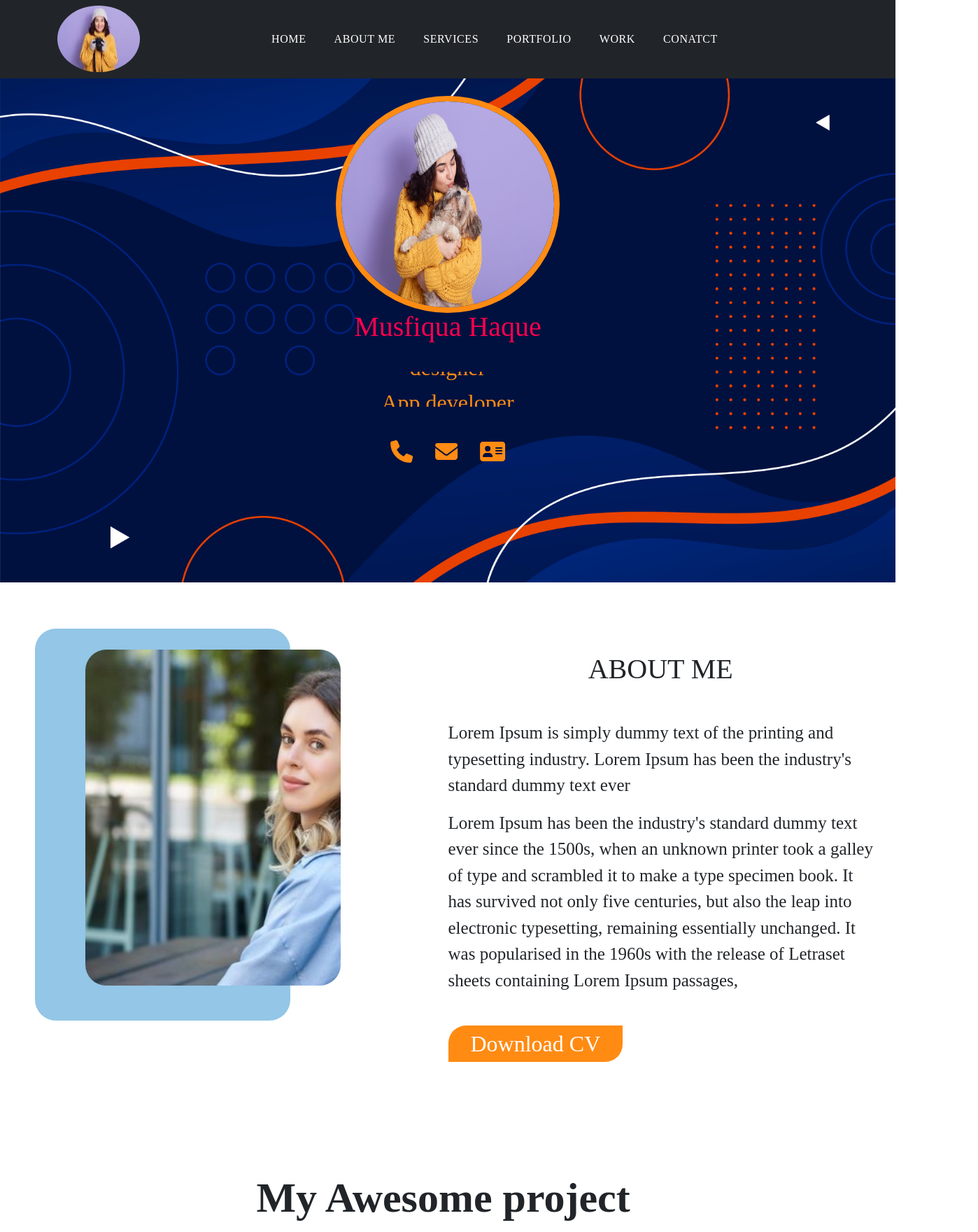
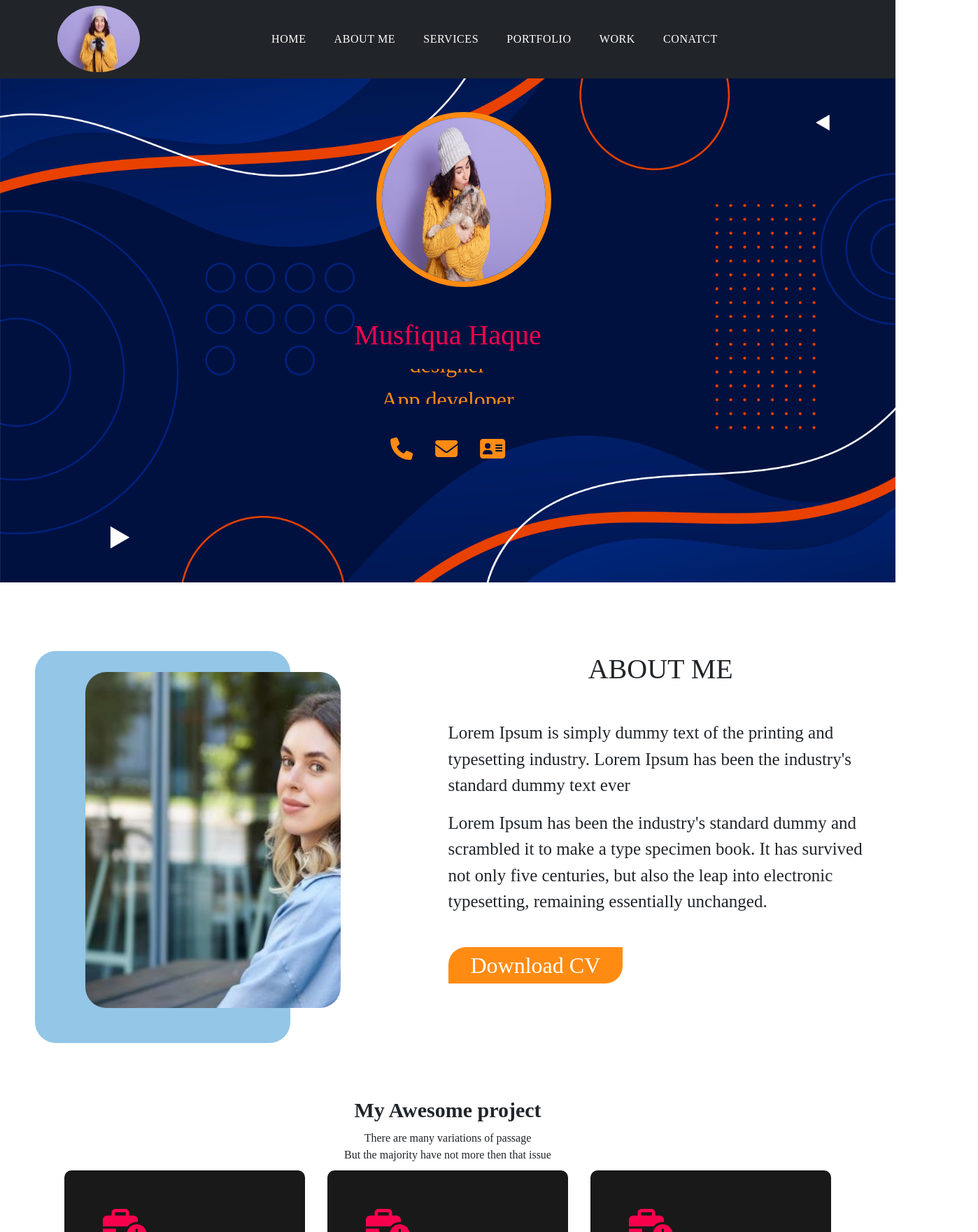
Before and after one commit to Musfiqua-haque/portfolio-site, a React (Create React App) app: page / in a window 1280 px wide. Shown: the top 1760 px of the page at 70% size, 1398 px wide, since content can reach past the window. Built offline with nearby package versions, Linux system fonts and the light colour scheme; a web font is replaced by a local one.

Commit message:
Dustbin code

```diff
--- a/src/Components/About.js
+++ b/src/Components/About.js
@@ -6,19 +6,19 @@ import resume from '../images/hello.pdf'
 export default function About() {
   return (
     <div className='a d-flex'>
-       <div className="a-left col-lg-6 mt-3">
+       <div className="a-left col-12 col-lg-6 mt-5">
         <div className="a-card bg"></div>
             <div className="a-card">
                 <img className='a-img' src={myself} alt="" />
             </div>
        </div>
-       <div className="a-right col-lg-6">
-        <h1 className="a-title text-center mt-5">About Me</h1>
-        <p className="sub mt-5">Lorem Ipsum is simply dummy text of the printing and typesetting industry. Lorem Ipsum has been the industry's standard dummy text ever</p>
-        <p className="a-desc mb-5">Lorem Ipsum has been the industry's standard dummy text ever since the 1500s, when an unknown printer took a galley of type and scrambled it to make a type specimen book. It has survived not only five centuries, but also the leap into electronic typesetting, remaining
-        essentially unchanged. It was popularised in the 1960s with the release of Letraset sheets containing Lorem Ipsum passages,
-        </p>
-        <a className='contact-button' href={resume} download='resume'>Download CV</a>
+       <div className="a-right col-lg-6 col-12">
+            <h1 className="a-title text-center mt-5">About Me</h1>
+            <p className="sub mt-5">Lorem Ipsum is simply dummy text of the printing and typesetting industry. Lorem Ipsum has been the industry's standard dummy text ever</p>
+            <p className="a-desc mb-5">Lorem Ipsum has been the industry's standard dummy and scrambled it to make a type specimen book. It has survived not only five centuries, but also the leap into electronic typesetting, remaining
+            essentially unchanged.
+            </p>
+            <a className='contact-button' href={resume} download='resume'>Download CV</a>
        </div>
     </div>
   )
--- a/src/Components/Contact.js
+++ b/src/Components/Contact.js
@@ -13,7 +13,7 @@ export default function Contact() {
 
 
   return (
-    <div className='contact component_space'>
+    <div className='contact'>
         <div className="row">
             <div className="col-6">
                 <div className="contact_box">
--- a/src/Components/Header.js
+++ b/src/Components/Header.js
@@ -19,7 +19,7 @@ export default function Header() {
         <img className='hero' src={hero} alt="Hero logo" />
       </div>
         <div className='main-info'>
-            <h1 className='name'>Musfiqua Haque</h1>
+            <h1 className='name mt-4'>Musfiqua Haque</h1>
             <div className="title">
               <div className="title-wraper">
                 <div className="title-item">React developer</div>
--- a/src/Components/Service.js
+++ b/src/Components/Service.js
@@ -8,14 +8,13 @@ import { faBusinessTime } from '@fortawesome/free-solid-svg-icons'
 export default function Service() {
   return (
     <div className='service component_space'>
-        <div className="heading">
-            <h1 className='heading'>My Awesome project</h1>
-            <p className='heading p_color'>There are many variations of passage in lprem ipsam</p>
-            <p className='heading p_color'>But the majority have not more then that issue having that</p>
+        <div className="heading text-center">
+            <h2 className='heading'>My Awesome project</h2>
+            <p className='heading p_color text-center'>There are many variations of passage</p>
+            <p className='heading p_color'>But the majority have not more then that issue</p>
         </div>
         <div className='container'>
-            <div className="row">
-
+            <div className="services">
                 <div className="col_3">
                     <div className="service_box text-white">
                         <div className="icon">
@@ -99,8 +98,6 @@ export default function Service() {
                         </div>
                     </div>
                 </div>
-
-
             </div>
         </div>
     </div>
--- a/src/Components/about.css
+++ b/src/Components/about.css
@@ -1,16 +1,16 @@
 ************************** ABOUT ME *******************************/
 .a{
-    display: flex;
+    /* display: flex; */
     justify-content: center;
     height: 100vh;
     flex-direction: column;
 }
 
 .a-left{
-    flex: 1px !important;
-    position: relative !important;
-    display: flex !important;
-    justify-content: center !important;
+    flex: 1px;
+    position: relative;
+    display: flex;
+    justify-content: center;
     text-align: center;
 
 }
@@ -47,7 +47,7 @@
 
 
 .a-title{
-    font-weight: 400;
+    font-weight: 300;
     font-family: 'Playfair Display', serif;
     text-transform: uppercase;
     margin-top: 25px;
--- a/src/Components/contact.css
+++ b/src/Components/contact.css
@@ -2,6 +2,7 @@
     background-color: #191919;
     margin-top: 30rem;
     font-family: 'Playfair Display', serif;
+    width: 99%;
 
 }
 .contact_meta{
@@ -49,10 +50,10 @@ input.contact{
 
 .contact_img{
     border-radius: 10px;
-    min-width: 400px;
-    min-height: 500px;
-    margin-top: 5.5rem;
-    margin-left: 7rem;
+    width: 400px;
+    height: 500px;
+    margin-top: 9rem;
+    margin-left: 9rem;
 }
 textarea.contact{
     margin-left: 10rem;
--- a/src/Components/header.css
+++ b/src/Components/header.css
@@ -20,20 +20,20 @@
 
 
 .header-logo img{
-    width: 320px;
-    height: 310px;
+    width: 250px;
+    height: 250px;
     border-radius: 50%;
-    left: 50%;
+    left: 42%;
     position: absolute;
-    top: 25%;
-    transform: translate(-50%, -50%);
-    text-align: center;
+    top: 3rem;
+    /* transform: translate(-50%, -50%);
+    text-align: center; */
     border: 8px solid var(--primary-orange);
 }
 
 .name{
     color: var(--primary-red);
-    padding: 2rem 2rem;
+    padding: 1rem 1rem;
 }
 
 .title{
@@ -101,12 +101,19 @@
     color: var(--primary-red);
 }
 
-@media screen and(max-width:768px) {
+@media screen and (max-width:576px) {
     .header-wraper{
+    background-size: cover;
+    background-position: center;
+    height: 170vh;
+    width: 146.2%;
+    }
+    .name{
         position: relative;
-        background-size: cover;
-        background-position: center;
-        height: 100vh;
-        width: 100%;
+        top: 2rem;
+        padding: 4rem;
+    }
+    .header-logo img{
+        left: 36%;
     }
 }
--- a/src/Components/service.css
+++ b/src/Components/service.css
@@ -1,18 +1,25 @@
 .component_space{
-    width: 99%;
+    width: 100%;
     height: 100vh;
 }
-.col_3{
+/* .col_3{
     max-width: 33.333333%;
     display: grid;
-    padding: 20px;
+    padding: 10px;
     grid-template-columns: auto auto auto;
     margin-top: 20px;
 
+} */
+.services{
+    display: grid;
+    grid-template-columns: auto auto auto;
+    padding: 10px;
+    gap: 2rem;
+    overflow: hidden;
 }
-h1.heading{
+h2.heading{
     margin-top: 8rem;
-    font-size: 60px;
+    font-size: 30px;
     text-align: center;
    font-weight: 700;
    font-family: 'Playfair Display', serif;
@@ -64,9 +71,16 @@ h1.service_text{
     padding: 10px 0;
 }
 
-@media screen and (max-width:1024px) {
-
-    .service_box{
-        padding: 32px;
+@media screen and (max-width:576px) {
+    .services{
+        grid-template-columns: auto;
+    }
+    h2.heading{
+        text-align: center;
+        margin-left: 17rem;
+    }
+    .p_color{
+        text-align: center;
+        margin-left: 15rem;
     }
 }
```
